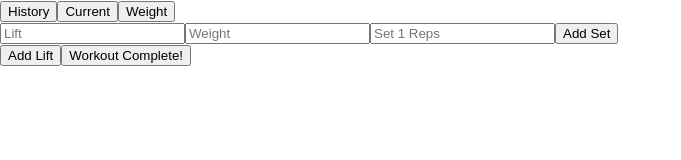
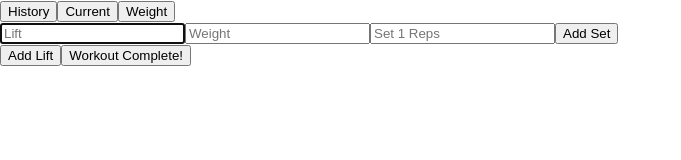
Before and after one commit to matt-pickle/workout-tracker, a React (Create React App) app: page / in a window 1280 px wide. Shown: the top 160 px of the page, without its empty margins (0-681 px from the left). Built offline with nearby package versions, Linux system fonts and the light colour scheme.

Commit message:
Make appropriate inputs focused automatically

```diff
--- a/src/Components/Home.js
+++ b/src/Components/Home.js
@@ -1,9 +1,10 @@
-import React, {useState} from "react";
+import React, {useState, useEffect, useRef} from "react";
 import Lift from "./Lift";
 
 function Home() {
   const [lifts, setLifts] = useState([1]);
   const [workoutArr, setWorkoutArr] = useState([]);
+  const liftNameInputRef = useRef(null);
 
   function addLift() {
     const newLiftNum = lifts.length + 1;
@@ -36,9 +37,15 @@ function Home() {
     localStorage.setItem(dateString, JSON.stringify(workoutArr));
   }
 
+  //Focuses the Lift input when a new lift is added
+  useEffect(() => {
+    liftNameInputRef.current.focus();
+  }, [lifts]);
+
   const allLifts = lifts.map(liftNum => {
     return <Lift key={liftNum}
                  id={liftNum}
+                 ref={liftNameInputRef}
                  addToWorkout={addToWorkout}
     />
   })
--- a/src/Components/InputBox.js
+++ b/src/Components/InputBox.js
@@ -1,6 +1,6 @@
 import React, {useState, useEffect} from "react";
 
-function InputBox(props) {
+function InputBox(props, ref) {
   const [input, setInput] = useState("");
 
   function handleChange(event) {
@@ -16,8 +16,9 @@ function InputBox(props) {
            placeholder={props.name}
            value={input}
            onChange={handleChange}
+           ref={ref}
     />
   )
 }
 
-export default InputBox;
+export default React.forwardRef(InputBox);
--- a/src/Components/Lift.js
+++ b/src/Components/Lift.js
@@ -1,9 +1,10 @@
-import React, {useState, useEffect} from "react";
+import React, {useState, useEffect, useRef} from "react";
 import InputBox from "./InputBox";
 
-function Lift(props) {
+function Lift(props, ref) {
   const [sets, setSets] = useState([1]);
   const [liftObj, setLiftObj] = useState({id: props.id});
+  const repsInputRef = useRef(null);
 
   function addSet() {
     const newSetNum = sets.length + 1;
@@ -14,13 +15,19 @@ function Lift(props) {
     setLiftObj({...liftObj, [key]: value});
   }
 
+  //Focuses the new input box when a new set is added
+  useEffect(() => {
+    repsInputRef.current.focus();
+  }, [sets]);
+
   useEffect(() => {
     props.addToWorkout(liftObj);
-  }, [liftObj])
+  }, [liftObj]);
 
   const repInputBoxes = sets.map(setNum => {
     return <InputBox name={`Set ${setNum} Reps`}
                      key={setNum}
+                     ref={repsInputRef}
                      addToLift={addToLift}
     />
   })
@@ -29,6 +36,7 @@ function Lift(props) {
     <div>
       <InputBox name="Lift"
                 addToLift={addToLift}
+                ref={ref}
       />
       <InputBox name="Weight"
                 addToLift={addToLift}
@@ -39,4 +47,4 @@ function Lift(props) {
   )
 }
 
-export default Lift;
+export default React.forwardRef(Lift);
```
